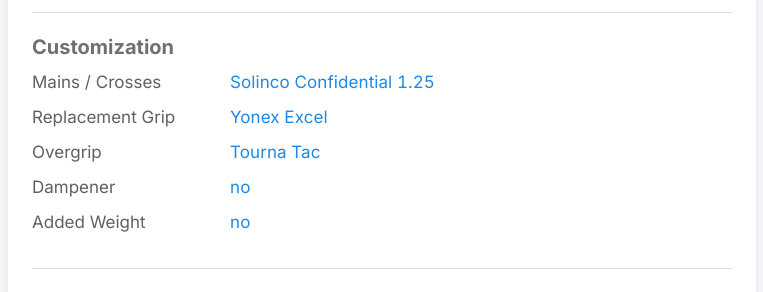
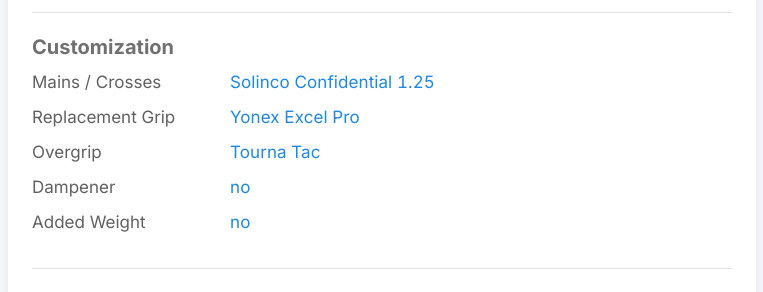
Before and after one commit to stringsmatter/Info, a Jekyll site: the page built from SM01/index.html, in a window 1280 px wide. Shown: the part 596-888 px from the top of the page, without its empty margins (258-1021 px from the left). Built offline with Jekyll 4.4.1, drawn with Linux system fonts in a browser that asks for light colours.

Commit message:
Update SM01.yml

```diff
--- a/_data/racquets/SM01.yml
+++ b/_data/racquets/SM01.yml
@@ -14,7 +14,7 @@
 
 customization:
   mains_crosses: "Solinco Confidential 1.25"
-  replacement_grip: "Yonex Excel"
+  replacement_grip: "Yonex Excel Pro"
   overgrip: "Tourna Tac"
   dampener: "no"
   added_weight: "no"
```
